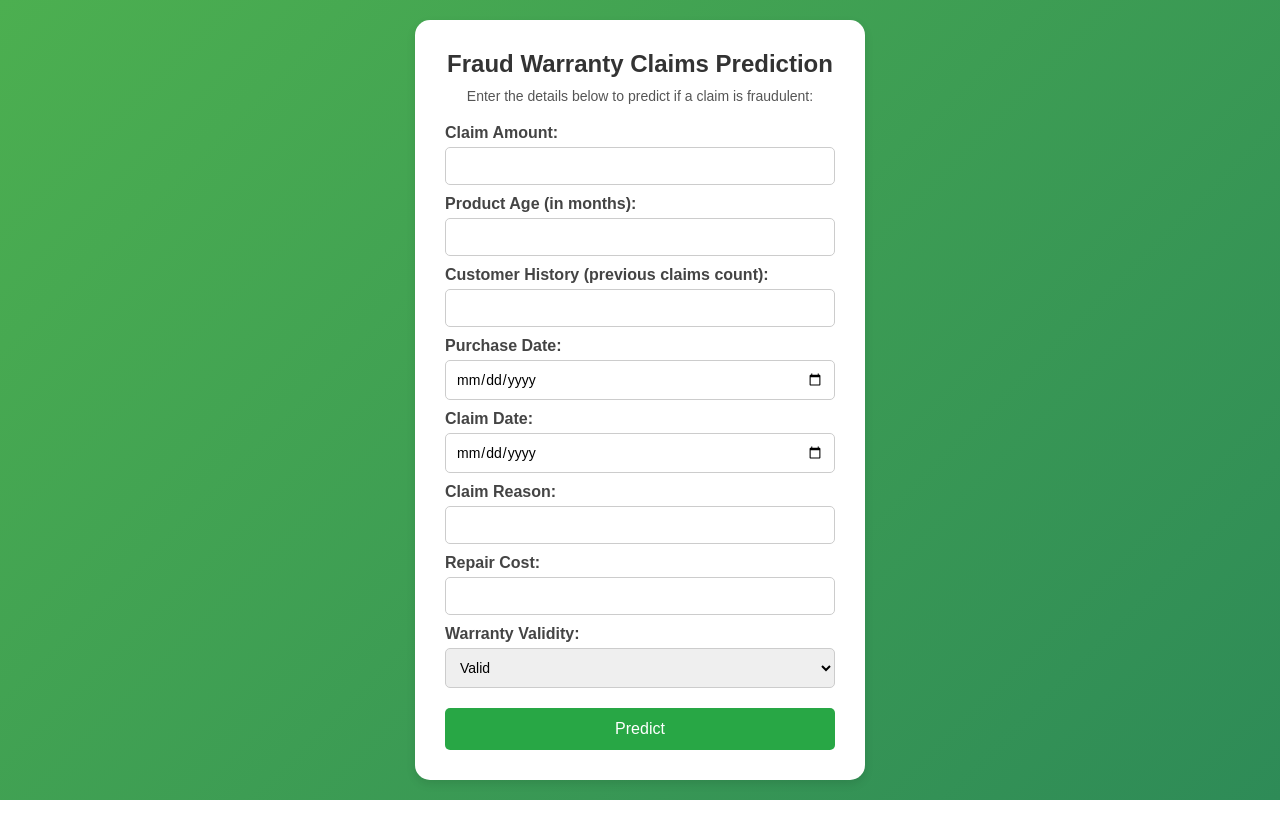
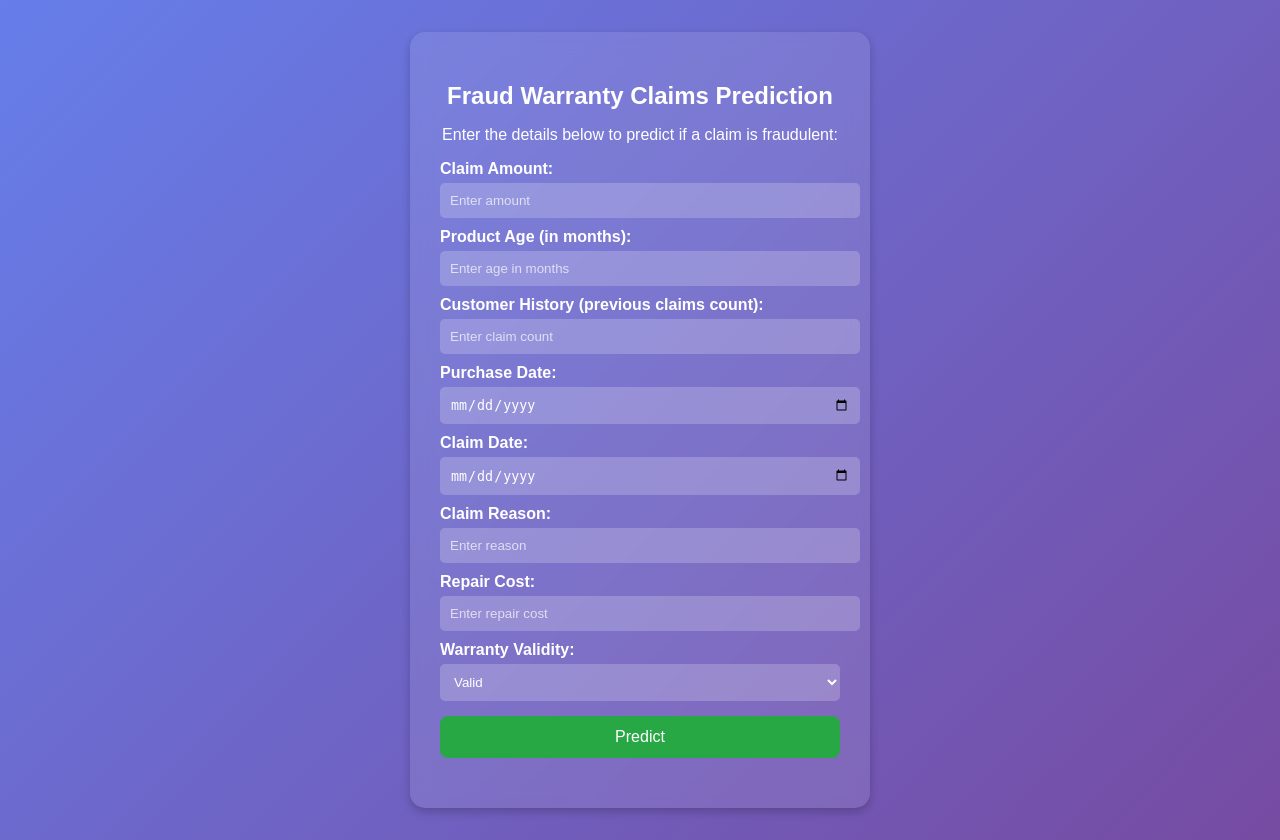
Before and after one commit to Saurya-Jaiswal/warranty-claims, a Flask app: page / in a window 1280 px wide. Before the commit the page ends 800 px from the top, so only its background shows below. Run offline with Flask 3, Linux system fonts and the light colour scheme; parts of the project's set-up code (start-up, migrations or seed data) failed here and were passed over.

Commit message:
Add files via upload

```diff
--- a/app.py
+++ b/app.py
@@ -59,9 +59,13 @@ joblib.dump(model, 'fraud_model.pkl')
 joblib.dump(scaler, 'scaler.pkl')
 
 # Flask App
-from flask import Flask, request, jsonify, render_template
+from flask import Flask, request, render_template, jsonify
 
 app = Flask(__name__)
+
+@app.route('/favicon.ico')
+def favicon():
+    return '', 204
 
 @app.route('/')
 def home():
@@ -71,15 +75,8 @@ def home():
 def predict():
     try:
         claim_amount = float(request.form['claim_amount'])
-        product_age = int(request.form['product_age'])
-        customer_history = int(request.form['customer_history'])
-        purchase_date = request.form['purchase_date']
-        claim_date = request.form['claim_date']
-        claim_reason = request.form['claim_reason']
-        repair_cost = float(request.form['repair_cost'])
-        warranty_validity = int(request.form['warranty_validity'])
 
-        # Dummy prediction logic
+        # Dummy fraud detection logic
         prediction = "Fraudulent" if claim_amount > 5000 else "Genuine"
 
         return jsonify({'prediction': prediction})
--- a/templates/index.html
+++ b/templates/index.html
@@ -5,100 +5,100 @@
     <meta name="viewport" content="width=device-width, initial-scale=1.0">
     <title>Fraud Warranty Claims Prediction</title>
     <style>
-        * {
-            margin: 0;
-            padding: 0;
-            box-sizing: border-box;
-            font-family: 'Arial', sans-serif;
-        }
-
         body {
+            font-family: 'Poppins', sans-serif;
+            background: linear-gradient(135deg, #667eea, #764ba2);
             display: flex;
             justify-content: center;
             align-items: center;
-            height: 100vh;
-            background: linear-gradient(135deg, #4CAF50, #2E8B57);
+            min-height: 100vh;
+            margin: 0;
+            padding: 20px;
+            flex-direction: column;
         }
-
         .container {
-            background: white;
+            background: rgba(255, 255, 255, 0.1);
             padding: 30px;
             border-radius: 15px;
-            box-shadow: 0 4px 10px rgba(0, 0, 0, 0.1);
-            width: 90%;
-            max-width: 450px;
+            box-shadow: 0 4px 10px rgba(0, 0, 0, 0.2);
+            backdrop-filter: blur(10px);
+            width: 100%;
+            max-width: 400px;
             text-align: center;
-            animation: fadeIn 0.8s ease-in-out;
+            color: white;
+            transition: all 0.3s ease;
         }
-
-        @keyframes fadeIn {
-            from { opacity: 0; transform: translateY(-10px); }
-            to { opacity: 1; transform: translateY(0); }
+        h2 {
+            margin-bottom: 15px;
         }
-
-        h2 {
-            color: #333;
-            margin-bottom: 10px;
+        label {
+            display: block;
+            font-weight: 600;
+            text-align: left;
+            margin-top: 10px;
         }
-
-        p {
-            color: #555;
-            margin-bottom: 20px;
-            font-size: 14px;
-        }
-
-        label {
-            font-weight: bold;
-            display: block;
-            margin: 10px 0 5px;
-            text-align: left;
-            color: #444;
-        }
-
         input, select {
             width: 100%;
             padding: 10px;
-            border: 1px solid #ccc;
+            margin-top: 5px;
+            border: none;
             border-radius: 5px;
-            font-size: 14px;
-            transition: 0.3s;
+            background: rgba(255, 255, 255, 0.2);
+            color: white;
+            outline: none;
+            transition: all 0.3s ease;
         }
-
         input:focus, select:focus {
-            border-color: #28a745;
-            outline: none;
+            background: rgba(255, 255, 255, 0.3);
         }
-
-        .btn {
-            background-color: #28a745;
+        input::placeholder {
+            color: rgba(255, 255, 255, 0.7);
+        }
+        select option[value="1"] {
+            background-color: green;
             color: white;
+        }
+        select option[value="0"] {
+            background-color: red;
+            color: white;
+        }
+        button {
+            width: 100%;
+            background: #28a745;
             border: none;
             padding: 12px;
-            border-radius: 5px;
+            border-radius: 8px;
+            color: white;
+            font-size: 16px;
             cursor: pointer;
-            width: 100%;
-            font-size: 16px;
-            margin-top: 20px;
-            transition: 0.3s;
+            transition: all 0.3s ease;
+            margin-top: 15px;
         }
-
-        .btn:hover {
-            background-color: #218838;
+        button:hover {
+            background: #218838;
+            transform: scale(1.05);
         }
-
-        .result {
-            margin-top: 20px;
-            font-size: 16px;
-            font-weight: bold;
-            color: #333;
-            display: none;
-        }
-
-        @media (max-width: 500px) {
+        @media (max-width: 768px) {
             .container {
                 width: 100%;
-                margin: 20px;
+                max-width: 350px;
+                padding: 25px;
             }
+            body {
+                padding: 10px;
+            }
+            button {
+                padding: 12px;
+            }
+        }
+        #prediction_result {
+            margin-top: 20px;
+        }
+        img {
+            width: 100%;
+            max-width: 300px;
+            border-radius: 10px;
+            margin-top: 10px;
         }
     </style>
 </head>
@@ -107,15 +107,15 @@
         <h2>Fraud Warranty Claims Prediction</h2>
         <p>Enter the details below to predict if a claim is fraudulent:</p>
 
-        <form id="predictionForm">
+        <form action="/predict" method="post" id="claimForm">
             <label for="claim_amount">Claim Amount:</label>
-            <input type="number" id="claim_amount" name="claim_amount" required>
+            <input type="number" id="claim_amount" name="claim_amount" required placeholder="Enter amount">
 
             <label for="product_age">Product Age (in months):</label>
-            <input type="number" id="product_age" name="product_age" required>
+            <input type="number" id="product_age" name="product_age" required placeholder="Enter age in months">
 
             <label for="customer_history">Customer History (previous claims count):</label>
-            <input type="number" id="customer_history" name="customer_history" required>
+            <input type="number" id="customer_history" name="customer_history" required placeholder="Enter claim count">
 
             <label for="purchase_date">Purchase Date:</label>
             <input type="date" id="purchase_date" name="purchase_date" required>
@@ -124,10 +124,10 @@
             <input type="date" id="claim_date" name="claim_date" required>
 
             <label for="claim_reason">Claim Reason:</label>
-            <input type="text" id="claim_reason" name="claim_reason" required>
+            <input type="text" id="claim_reason" name="claim_reason" required placeholder="Enter reason">
 
             <label for="repair_cost">Repair Cost:</label>
-            <input type="number" id="repair_cost" name="repair_cost" required>
+            <input type="number" id="repair_cost" name="repair_cost" required placeholder="Enter repair cost">
 
             <label for="warranty_validity">Warranty Validity:</label>
             <select id="warranty_validity" name="warranty_validity" required>
@@ -135,30 +135,27 @@
                 <option value="0">Expired</option>
             </select>
 
-            <button type="submit" class="btn">Predict</button>
+            <button type="submit">Predict</button>
         </form>
 
-        <p class="result" id="resultText"></p>
+        <div id="prediction_result"></div>
     </div>
 
     <script>
-        document.getElementById("predictionForm").addEventListener("submit", function(event) {
+        document.getElementById("claimForm").addEventListener("submit", async function(event) {
             event.preventDefault();
-            const formData = new FormData(this);
-            const data = {};
-            formData.forEach((value, key) => { data[key] = value });
-
-            fetch("/predict", {
+            let formData = new FormData(this);
+            let response = await fetch("/predict", {
                 method: "POST",
-                headers: { "Content-Type": "application/json" },
-                body: JSON.stringify(data)
-            })
-            .then(response => response.json())
-            .then(result => {
-                document.getElementById("resultText").style.display = "block";
-                document.getElementById("resultText").textContent = "Prediction: " + result.prediction;
-            })
-            .catch(error => console.error("Error:", error));
+                body: formData
+            });
+            let result = await response.json();
+            let outputDiv = document.getElementById("prediction_result");
+            if (result.prediction === "Fraudulent") {
+                outputDiv.innerHTML = `<img src="static/fraud.gif" alt="Fraud Detected">`;
+            } else {
+                outputDiv.innerHTML = `<img src="static/genuine.gif" alt="Genuine Claim">`;
+            }
         });
     </script>
 </body>
```
Also changed, not shown: static/correlation.png (added), static/fraud.gif (added), static/outlier.png (added), static/pairplot.png (added), static/product_correlation.png (added), 1 other file.
